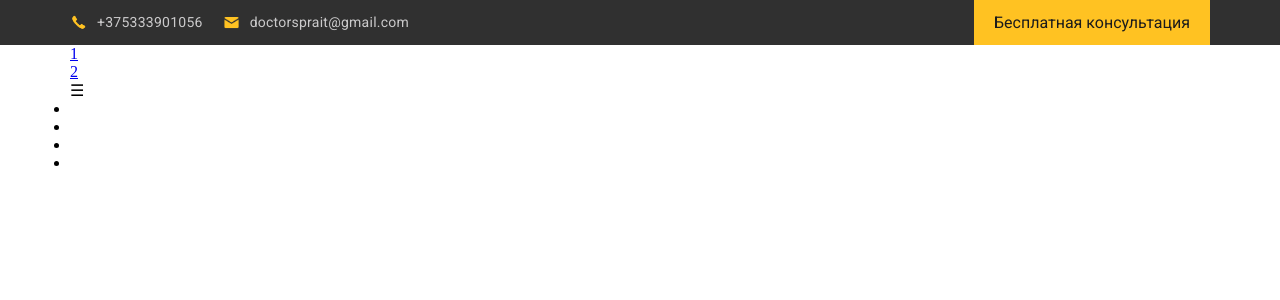
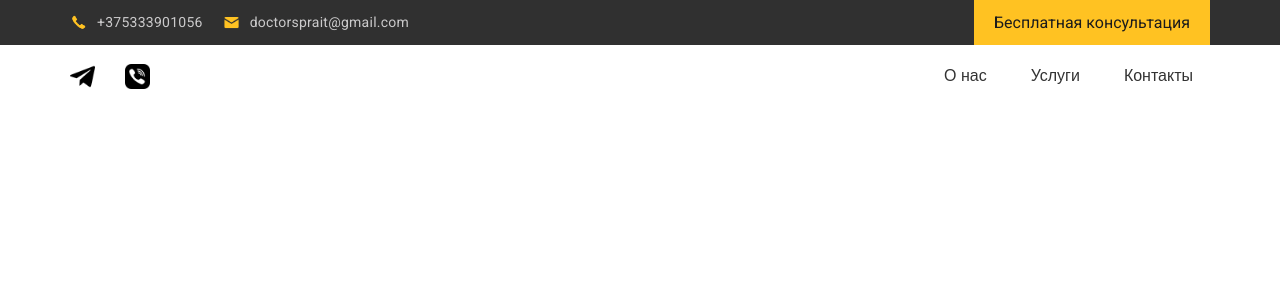
Before and after one commit to Developersprait/funeral-react, a React (Create React App) app: page / in a window 1280 px wide. Shown: the top 300 px of the page. Built offline with nearby package versions, Linux system fonts and the light colour scheme.

Commit message:
menu layout is ready, modals and adaptive is next step

```diff
--- a/src/components/Menu.jsx
+++ b/src/components/Menu.jsx
@@ -3,8 +3,9 @@ import {useState} from 'react'
 
 const Menu = () => {
     const [state] = useState({
-        link1: '1',
-        link2: '2',
+        about: 'О нас',
+        services: 'Услуги',
+        contacts: 'Контакты'
       });
   return (
     <div className="menu">
@@ -12,13 +13,13 @@ const Menu = () => {
             <div className="menu__box">
                 <div className="menu__socials">
                     <div className="menu__telegram">
-                        <a href="tg://resolve?domain=kalziferr"className='menu__telegram-link'>
-                            <div className="menu__telegram-img">{state.link1}</div>
+                        <a href="tg://resolve?domain=kalziferr"className='menu__telegram-link' target="_blank">
+                            <div className="menu__telegram-img"></div>
                         </a>
                     </div>
                     <div className="menu__viber">
-                        <a href="viber://chat?number=%2B375333901056" className="menu__viber-link">
-                            <div className="menu__viber-img">{state.link2}</div>
+                        <a href="viber://chat?number=%2B375333901056" className="menu__viber-link" target="_blank">
+                            <div className="menu__viber-img"></div>
                         </a>
                     </div>
                 </div>
@@ -27,10 +28,9 @@ const Menu = () => {
                     ☰
                     </div>
                     <ul className="menu__list">
-                        <li></li>
-                        <li></li>
-                        <li></li>
-                        <li></li>
+                        <li><button className="menu__button">{state.about}</button></li>
+                        <li><button className="menu__button">{state.services}</button></li>
+                        <li><button className="menu__button">{state.contacts}</button></li>
                     </ul>
                 </div>
             </div>
--- a/src/sass/components/_menu.sass
+++ b/src/sass/components/_menu.sass
@@ -0,0 +1,36 @@
+@import '../_vars'
+.menu
+    &__box
+        display: flex
+        justify-content: space-between
+        padding-top: 10px
+    &__socials
+        display: flex
+        align-items: center
+        justify-content: center
+    &__telegram
+        &-img
+            @include img('./img/telegram.png', 25px, 25px)
+            margin-right: 30px
+    &__viber
+        &-img
+            @include img('./img/viber.png', 25px, 25px)
+    &__btn
+        display: none
+    &__list
+        list-style: none
+        margin: 0
+        padding: 0
+        li
+            display: inline-block
+        button
+            color: #323232
+            font-size: 16px
+            line-height: 40px
+            border: 1px solid transparent
+            padding: 0px 16px
+            transition: all .3s
+            background: #fff
+            margin-left: 10px
+        button:hover
+            border-color: #323232
--- a/src/style.css
+++ b/src/style.css
@@ -176,4 +176,55 @@
     font-size: 11px;
     margin-top: 4px;
   }
+}
+.menu__box {
+  display: flex;
+  justify-content: space-between;
+  padding-top: 10px;
+}
+.menu__socials {
+  display: flex;
+  align-items: center;
+  justify-content: center;
+}
+.menu__telegram-img {
+  background: url("./img/telegram.png");
+  width: 25px;
+  height: 25px;
+  background-position: center;
+  background-repeat: no-repeat;
+  background-size: cover;
+  margin-right: 30px;
+}
+.menu__viber-img {
+  background: url("./img/viber.png");
+  width: 25px;
+  height: 25px;
+  background-position: center;
+  background-repeat: no-repeat;
+  background-size: cover;
+}
+.menu__btn {
+  display: none;
+}
+.menu__list {
+  list-style: none;
+  margin: 0;
+  padding: 0;
+}
+.menu__list li {
+  display: inline-block;
+}
+.menu__list button {
+  color: #323232;
+  font-size: 16px;
+  line-height: 40px;
+  border: 1px solid transparent;
+  padding: 0px 16px;
+  transition: all 0.3s;
+  background: #fff;
+  margin-left: 10px;
+}
+.menu__list button:hover {
+  border-color: #323232;
 }/*# sourceMappingURL=style.css.map */
```
Also changed, not shown: 1 other file (tests, documents, lock files or other folders).
